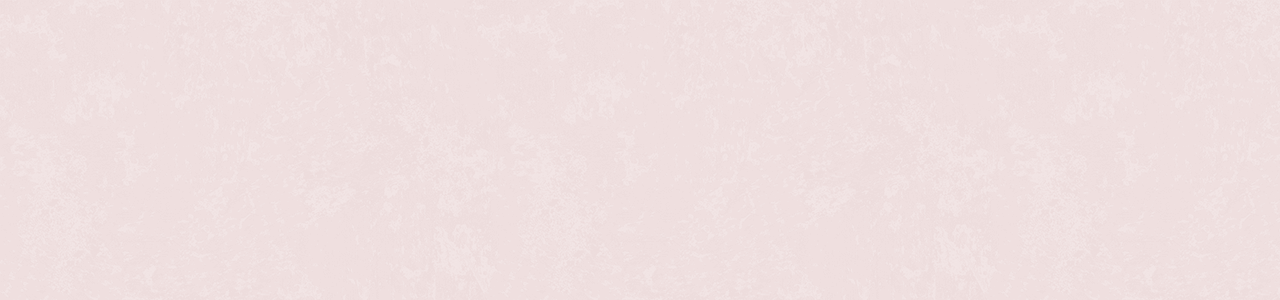
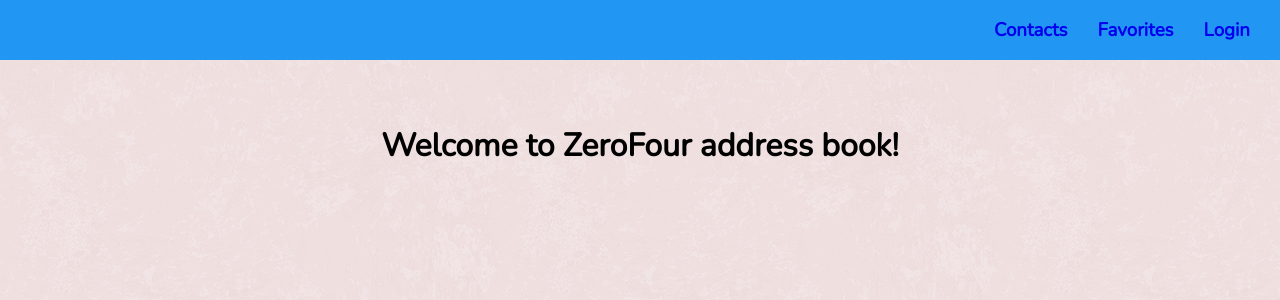
Before and after one commit to urisk333/zerofouraddressbook, a React (Create React App) app in the folder addressbook/: page / in a window 1280 px wide. Shown: the top 300 px of the page. Built offline with nearby package versions, Linux system fonts and the light colour scheme.

Commit message:
[FRONTEND: COMPONENTS / STYLING]: Add the basic structure of NavBar and Dashboard components with their styling, add Mocks and Types file

```diff
--- a/addressbook/src/App.tsx
+++ b/addressbook/src/App.tsx
@@ -1,11 +1,18 @@
 import './App.css';
-import React from 'react';
+import { BrowserRouter as Router, Routes, Route } from "react-router-dom";
+import Dashboard from 'Components/Dashboard/Dashboard';
+import NavBar from 'Components/NavBar/NavBar';
 
 function App() {
 
   return (
     <div className="App">
-
+      <Router>
+        <NavBar />
+        <Routes>
+          <Route path='/' element={<Dashboard />} />
+        </Routes>
+      </Router>
     </div>
   );
 }
--- /dev/null
+++ b/addressbook/src/Components/Dashboard/Dashboard.css
@@ -0,0 +1,5 @@
+.dashboard-container {
+  display: flex;
+  justify-content: center;
+  margin-top: 4rem;
+}
--- /dev/null
+++ b/addressbook/src/Components/Dashboard/Dashboard.tsx
@@ -0,0 +1,12 @@
+import './Dashboard.css';
+
+function Dashboard () {
+
+  return (
+    <div className='dashboard-container'>
+      <h1>Welcome to ZeroFour address book!</h1>
+    </div>
+  );
+}
+
+export default Dashboard;
--- /dev/null
+++ b/addressbook/src/Components/NavBar/NavBar.css
@@ -0,0 +1,24 @@
+.navbar-links {
+  display: flex;
+  flex-direction: row;
+  justify-content: right;
+  height: 60px;
+  background-color: rgb(33, 150, 243);
+}
+
+.navbar-links h3 {
+  margin-right: 30px;
+  line-height: 60px;
+}
+
+a:link {
+  text-decoration: none;
+}
+
+a:visited {
+  color: white;
+}
+
+a:hover {
+  color: black;
+}
--- /dev/null
+++ b/addressbook/src/Components/NavBar/NavBar.tsx
@@ -0,0 +1,23 @@
+import './NavBar.css';
+import { Link } from 'react-router-dom';
+
+function NavBar () {
+
+  return (
+    <div className='navbar-container'>
+      <div className="navbar-links">
+        <h3>
+          <Link to="contacts">Contacts</Link>
+        </h3>
+        <h3>
+          <Link to="contacts/favorites">Favorites</Link>
+        </h3>
+        <h3>
+          <Link to="login">Login</Link>
+        </h3>
+      </div>
+    </div>
+  );
+}
+
+export default NavBar;
```
Also changed, not shown: addressbook/src/Mocks/Mocks.tsx (added, +10 -0 lines), addressbook/src/Types/Types.tsx (added, +8 -0 lines).
